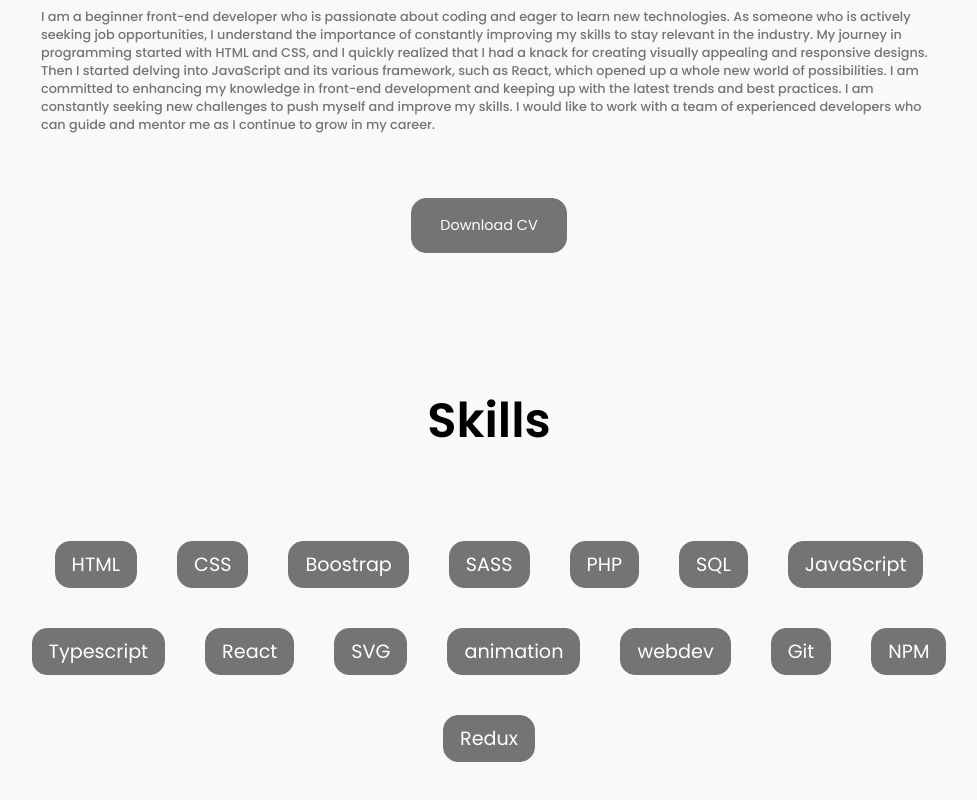
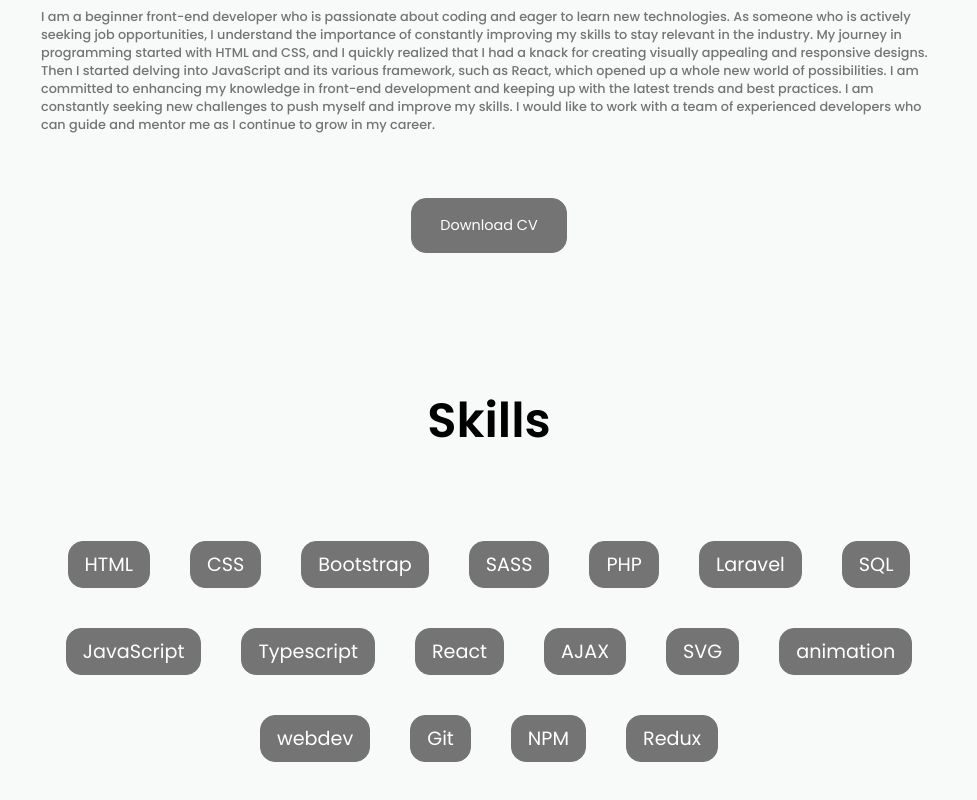
Before and after one commit to MarcinWalczak1/React-Portfolio-Page, a React (Create React App) app: page / in a window 1280 px wide. Shown: the part 1092-1892 px from the top of the page, without its empty margins (151-1128 px from the left). Built offline with nearby package versions, Linux system fonts and the light colour scheme.

Commit message:
Changes in import

```diff
--- a/src/components/Skills/Skills.jsx
+++ b/src/components/Skills/Skills.jsx
@@ -1,11 +1,11 @@
 import React from "react";
-import './skills.css'
+import './skills.scss'
 
 class Skills extends React.Component {
 
     state = {
         tags: [
-            'HTML', 'CSS', 'Boostrap', 'SASS', 'PHP', 'SQL', 'JavaScript', 'Typescript',  'React', 'SVG', 'animation', 'webdev', 'Git', 'NPM', 'Redux'
+            'HTML', 'CSS', 'Bootstrap', 'SASS', 'PHP', 'Laravel', 'SQL', 'JavaScript', 'Typescript',  'React', 'AJAX', 'SVG', 'animation', 'webdev', 'Git', 'NPM', 'Redux'
         ]
     }
 
```
